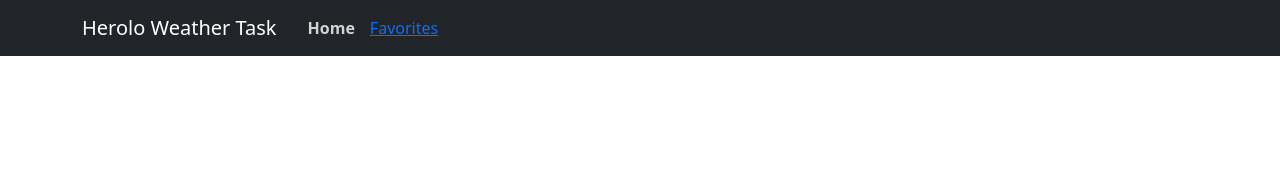
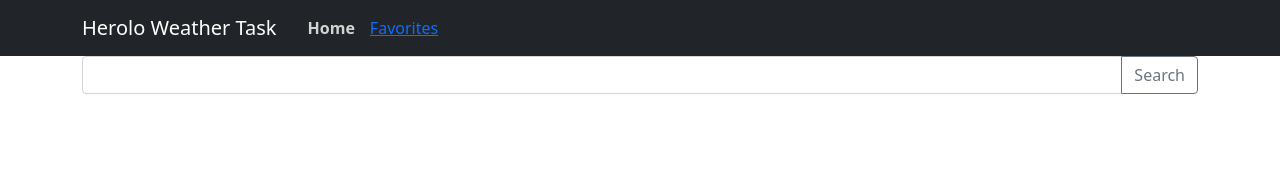
Before and after one commit to idanbachar/weather-forecast-by-location, a React (Create React App) app in the folder herolo-home-assignment/: page / in a window 1280 px wide. Shown: the top 184 px of the page. Built offline with nearby package versions, Linux system fonts and the light colour scheme.

Commit message:
added fetch weather data from city with location autocomplete

```diff
--- a/herolo-home-assignment/src/App.js
+++ b/herolo-home-assignment/src/App.js
@@ -1,26 +1,32 @@
-
 import './App.css';
 import Navigation from './components/Navigation/Navigation';
+import { Switch, Route } from 'react-router-dom';
+import WeatherPage from './pages/WeatherPage';
+import FavoritesPage from './pages/FavoritesPage';
 
 function App() {
 
+  const apikey = "ykJesbBYhlBBwJJhnr3H56cgFBr6vB4M";
+
+  const title = "Herolo Weather Task";
+
   const navLinks = [
-    {
-      label: "Home",
-      to: "/"
-    },
-    {
-      label: "Favorites",
-      to: "/favorites"
-    }
-  ]
-
+    { label: "Home", to: "/" },
+    { label: "Favorites", to: "/favorites" }
+  ];
 
   return (
     <div className="App">
       <Navigation
+        title={title}
         links={navLinks}
       />
+
+      <Switch>
+        <Route exact path="/" component={WeatherPage} />
+        <Route exact path="/favorites" component={FavoritesPage} />
+      </Switch>
+
     </div>
   );
 }
--- a/herolo-home-assignment/src/components/Navigation/Navigation.js
+++ b/herolo-home-assignment/src/components/Navigation/Navigation.js
@@ -1,13 +1,13 @@
 import Nav from 'react-bootstrap/Nav';
 import Navbar from 'react-bootstrap/Navbar';
 import Container from 'react-bootstrap/Container';
-import { BrowserRouter as Router, Switch, Route, Link, NavLink } from 'react-router-dom';
+import { NavLink } from 'react-router-dom';
 
-export default function Navigation({ links }) {
+export default function Navigation({ title, links }) {
     return (
         <Navbar bg="dark" variant="dark">
             <Container>
-                <Navbar.Brand href="#home">Herolo Weather Task</Navbar.Brand>
+                <Navbar.Brand href="#home">{title}</Navbar.Brand>
                 <Nav className="me-auto">
                     {links.map(link =>
                         <NavLink
--- a/herolo-home-assignment/src/pages/FavoritesPage.js
+++ b/herolo-home-assignment/src/pages/FavoritesPage.js
@@ -0,0 +1,8 @@
+
+export default function FavoritesPage() {
+    return (
+        <div>
+            favorites page
+        </div>
+    )
+}
--- a/herolo-home-assignment/src/pages/WeatherPage.js
+++ b/herolo-home-assignment/src/pages/WeatherPage.js
@@ -0,0 +1,54 @@
+import { useEffect, useState } from "react"
+import InputGroup from 'react-bootstrap/InputGroup';
+import FormControl from 'react-bootstrap/FormControl';
+import Button from 'react-bootstrap/Button';
+
+export default function WeatherPage() {
+
+    const apikey = "ykJesbBYhlBBwJJhnr3H56cgFBr6vB4M";
+    const ACCUWEATHER_CITY_SEARCH_URL = "http://dataservice.accuweather.com";
+
+    const [citySearch, setCitySearch] = useState('');
+    const [cityWeather, setCityWeather] = useState();
+
+    const getCity = async () => {
+        const res = await fetch(`${ACCUWEATHER_CITY_SEARCH_URL}/locations/v1/cities/autocomplete?apikey=${apikey}&q=${citySearch}`);
+        return await res.json();
+    }
+
+    const getCityWeather = async () => {
+        const city = await getCity();
+
+        if (city.length > 0) {
+            const res = await fetch(`${ACCUWEATHER_CITY_SEARCH_URL}/currentconditions/v1/${city[0].Key}?apikey=${apikey}`);
+            const weatherData = await res.json();
+
+            if (weatherData.length > 0)
+                setCityWeather(weatherData[0]);
+        }
+    }
+
+    return (
+        <div className="container">
+            <InputGroup className="mb-3">
+                <FormControl
+                    aria-label="Search City"
+                    aria-describedby="inputGroup-sizing-sm"
+                    onChange={(e) => setCitySearch(e.target.value)}
+                    value={citySearch}
+                />
+                <Button
+                    variant="outline-secondary"
+                    onClick={getCityWeather}
+                >
+                    Search
+                </Button>
+            </InputGroup>
+
+            <br />
+            {cityWeather !== undefined ?
+                <h1>{cityWeather.Temperature.Metric.Value}</h1>
+                : null}
+        </div>
+    )
+}
```
